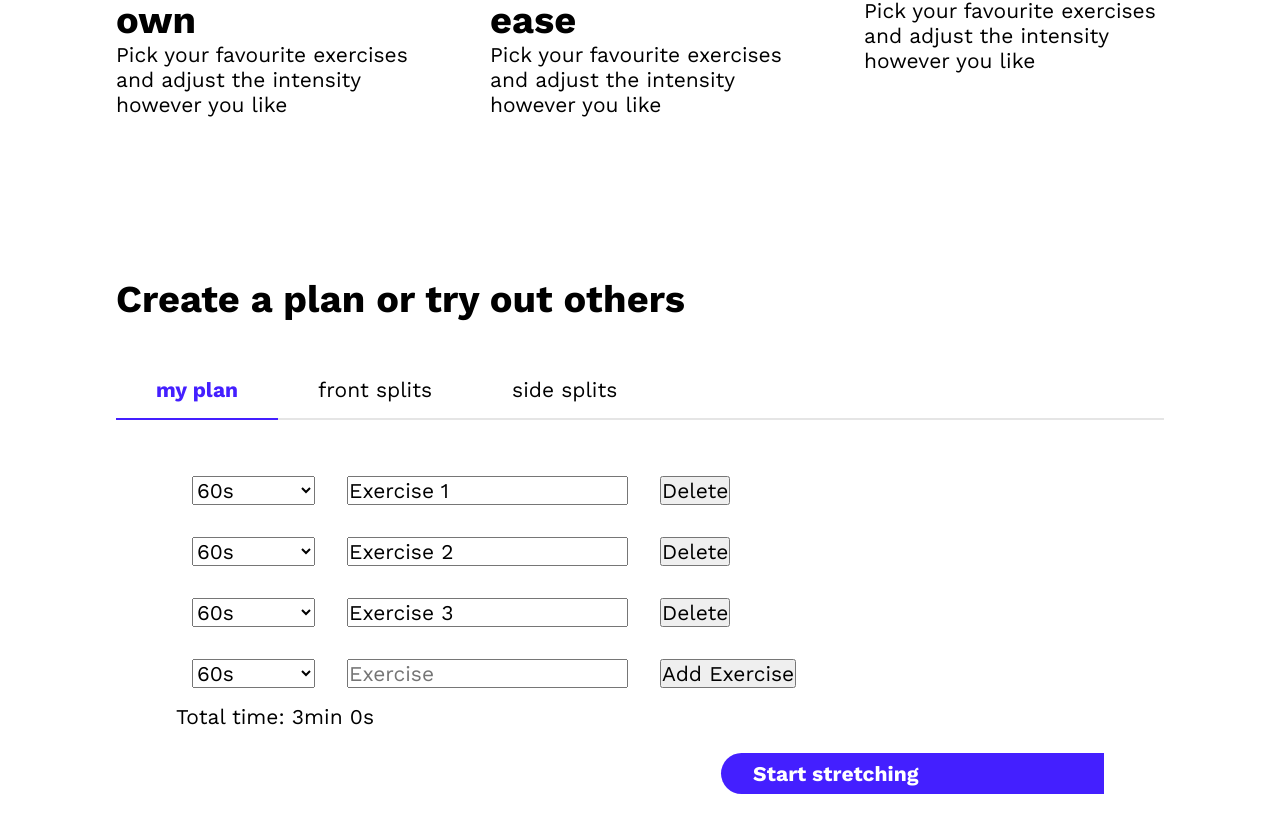
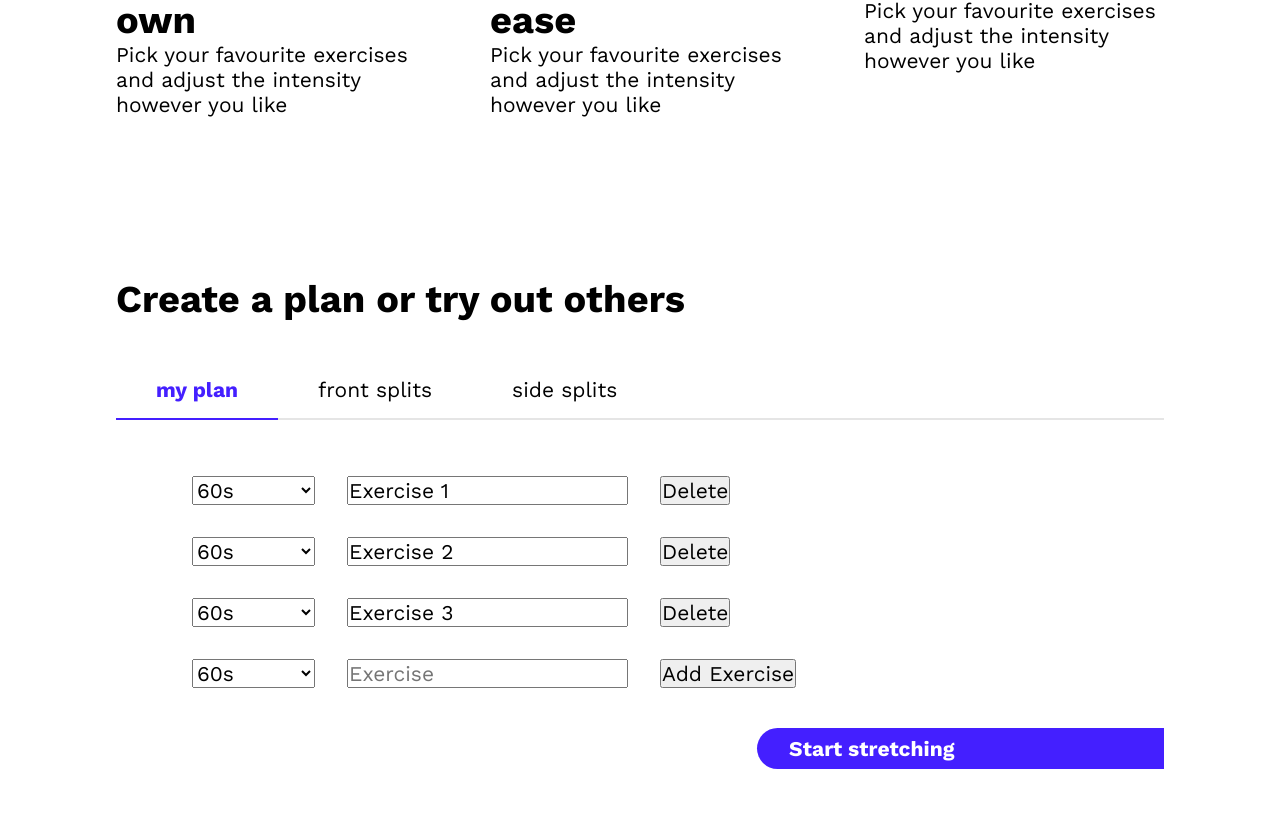
Before and after one commit to ElianeV/Bendy-Candle, a React (Create React App) app: page / in a window 1280 px wide. Shown: the part 799-1617 px from the top of the page. After the commit the page ends 1592 px from the top, so only its background shows below. Built offline with nearby package versions, Linux system fonts and the light colour scheme.

Commit message:
remove total time

```diff
--- a/src/App.scss
+++ b/src/App.scss
@@ -168,10 +168,11 @@ h2 {
   }
   .tab-body {
     padding: 40px 60px 0 60px;
+  }
+}
 
 .start-stretching-btn {
   display: block;
-
   float: right;
   margin: 24px 0;
   padding: 8px 20% 8px 32px;
@@ -181,8 +182,6 @@ h2 {
   font-weight: bold;
   border: none;
   text-decoration: none;
-    }
-  }
 }
 
 .exercise-bar {
--- a/src/components/Tab.js
+++ b/src/components/Tab.js
@@ -1,7 +1,6 @@
 import React, { useEffect, useState } from "react";
 import { v4 as uuidv4 } from "uuid";
 import Exercisebar from "./Exercisebar";
-import Totaltime from "./Totaltime";
 import { Link } from "react-router-dom";
 
 function Tab(props) {
@@ -71,6 +70,7 @@ function Tab(props) {
   };
 
   return (
+    <>
       <div className="tab-body">
         {exercises.map(exercise => (
           <Exercisebar
@@ -100,11 +100,14 @@ function Tab(props) {
 
           <button onClick={addExercise}>Add Exercise</button>
         </div>
-      <Totaltime totalStretchTime={totalStretchTime} />
+      </div>
+      <div>
+        {" "}
         <Link className="start-stretching-btn" to="/timer">
           Start stretching
         </Link>
       </div>
+    </>
   );
 }
 
--- a/src/components/Totaltime.js
+++ b/src/components/Totaltime.js
@@ -1,6 +1,6 @@
 function Totaltime({ totalStretchTime }) {
   return (
-    <div className="stretchTime">
+    <div>
       <p>
         Total time:{" "}
         {Math.floor(totalStretchTime / 60) +
```
Lines whose indentation alone changed are shown as unchanged.
